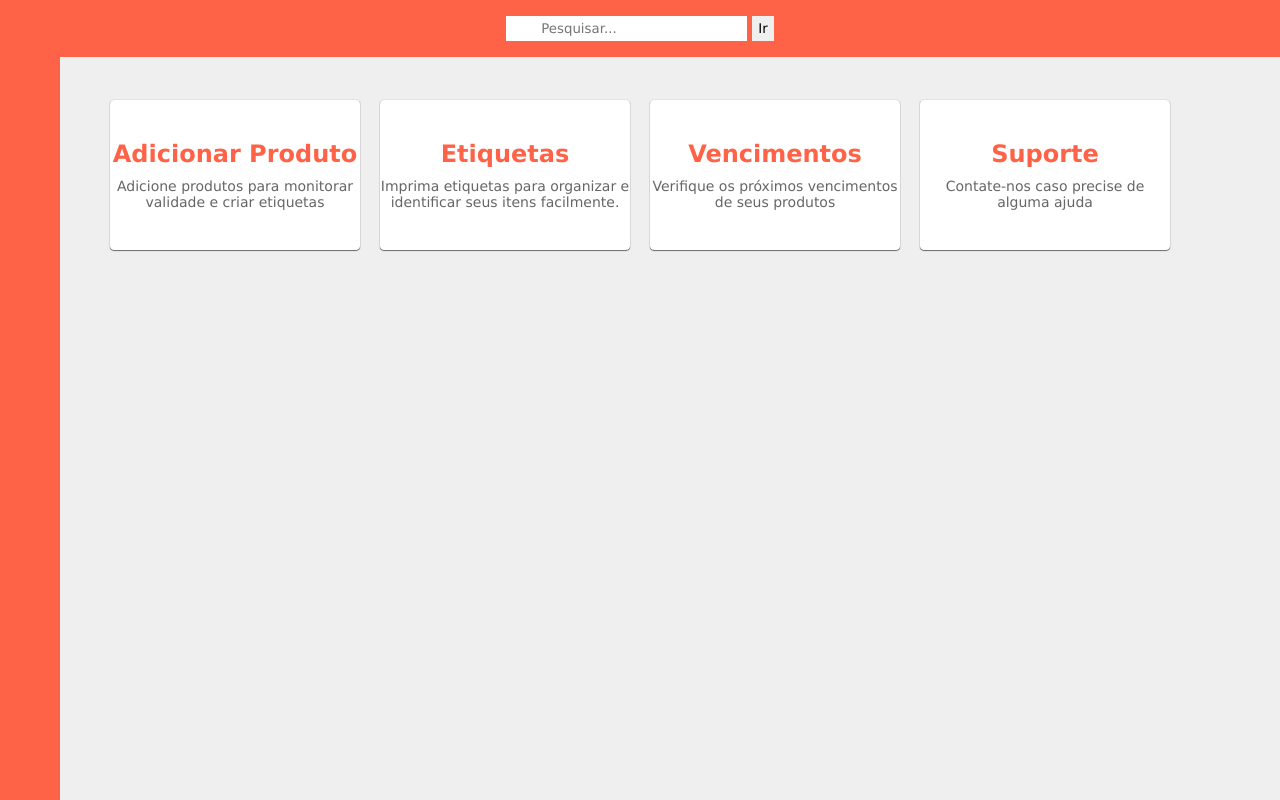
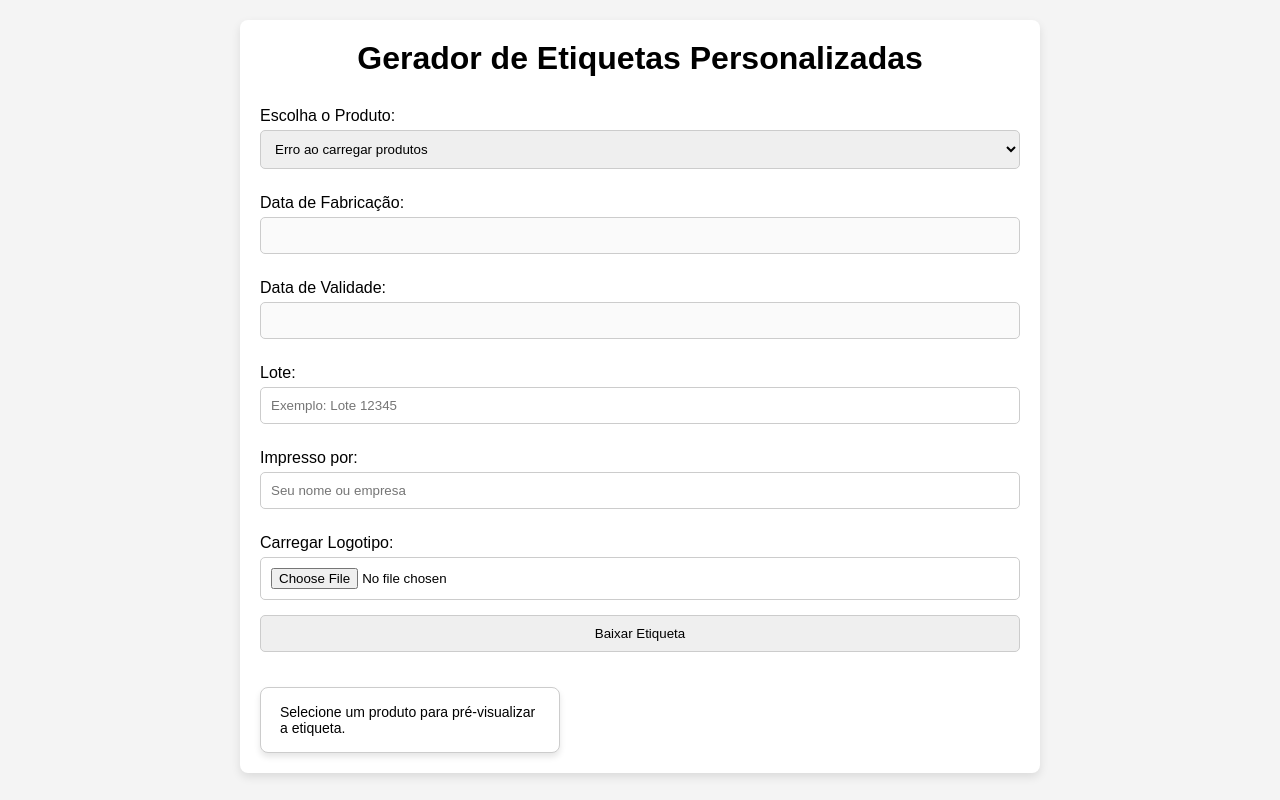
Before and after one commit to joaosdm/4Way-Print, a Flask app: page / in a window 1280 px wide. Run offline with Flask 3, Linux system fonts and the light colour scheme.

Commit message:
DataBase Create

```diff
--- a/app.py
+++ b/app.py
@@ -1,18 +1,37 @@
-from flask import Flask, render_template, request, redirect, url_for
+import os
+from flask import Flask, jsonify, render_template
+import sqlite3
 
 app = Flask(__name__)
 
+# Caminho para o banco de dados
+BASE_DIR = os.path.dirname(os.path.abspath(__file__))
+DB_PATH = os.path.join(BASE_DIR, 'data', 'products.db')
+
+# Função para buscar produtos no banco de dados
+def buscar_produtos():
+    try:
+        conn = sqlite3.connect(DB_PATH)
+        cursor = conn.cursor()
+        cursor.execute('SELECT id, nome, validade, lote FROM produtos')
+        produtos = cursor.fetchall()
+        conn.close()
+        return produtos
+    except sqlite3.Error as e:
+        print(f"Erro ao acessar o banco de dados: {e}")
+        return []
+
+# Rota para listar produtos
+@app.route('/produtos', methods=['GET'])
+def listar_produtos():
+    produtos = buscar_produtos()
+    if not produtos:
+        return jsonify({"error": "Nenhum produto encontrado no banco de dados."}), 404
+    return jsonify([{"id": p[0], "nome": p[1], "validade": p[2], "lote": p[3]} for p in produtos])
+
+# Rota para renderizar o HTML
 @app.route('/')
 def home():
-    return render_template('main.html')
-
-@app.route('/adicionar', methods=['GET', 'POST'])
-def adicionar_produto():
-    if request.method == 'POST':
-        nome = request.form['nome']
-        validade = request.form['validade']
-        print(f"Produto adicionado: {nome} com validade até {validade}")
-        return redirect(url_for('home'))
     return render_template('label.html')
 
 if __name__ == '__main__':
--- a/static/CSS/label.css
+++ b/static/CSS/label.css
@@ -1,3 +1,4 @@
+/* Reset básico */
 * {
     margin: 0;
     padding: 0;
@@ -47,42 +48,67 @@ input, select, button {
 }
 
 .label-container {
-    display: inline-block;
-    border-radius: 10px;
-    background-color: #e6e6e6;
-    margin-top: 20px;
-    border: 2px solid #ccc;
+    display: flex;
+    justify-content: center;
+    align-items: center;
+    width: 300px;
+    padding: 16px;
+    border-radius: 8px;
+    background-color: #fff;
+    box-shadow: 0 4px 6px rgba(0, 0, 0, 0.1);
+    border: 1px solid #ccc;
+    font-family: Arial, sans-serif;
 }
 
 .label {
-    padding: 20px;
+    width: 260px;
     font-size: 14px;
-    font-family: Arial, sans-serif;
     color: #000;
     text-align: left;
 }
 
-.label img {
-    max-width: 100px;
-    margin-top: 20px;
+#label-header h1 {
+    font-size: 1.5rem;
+    color: #000;
+    margin-bottom: 4px;
 }
 
-/* Tamanhos específicos para cada modelo de etiqueta */
-.etiqueta-produto {
-    width: 80mm;
-    height: 40mm;
+#label-header span {
+    font-size: 0.9rem;
+    color: #666;
 }
 
-.etiqueta-embalagem {
-    width: 100mm;
-    height: 35mm;
+.label-dates p {
+    font-size: 0.9rem;
+    margin: 4px 0;
+    color: #333;
+    font-weight: bold;
 }
 
-.etiqueta-venda {
-    width: 50mm;
-    height: 90mm;
+.label-footer {
+    display: flex;
+    justify-content: space-between;
+    align-items: center;
+    margin-top: 10px;
+    border-top: 1px solid #ccc;
+    padding-top: 10px;
 }
 
-#label-text {
-    margin-bottom: 20px;
+.responsavel p {
+    font-size: 0.8rem;
+    margin: 2px 0;
+    color: #444;
 }
+
+.qr-code img {
+    width: 60px;
+    height: 60px;
+}
+
+.lote {
+    text-align: right;
+    margin-top: 10px;
+    font-size: 0.9rem;
+    color: #000;
+    font-weight: bold;
+}
--- a/static/CSS/style.css
+++ b/static/CSS/style.css
@@ -208,3 +208,55 @@ body {
 }
 
 * { box-sizing: border-box; }
+
+
+.cards {
+    display: grid;
+    grid-template-columns: repeat(auto-fit, minmax(200px, 1fr)); /* Layout flexível */
+    gap: 20px; /* Espaçamento entre os cards */
+    padding: 20px;
+}
+
+.card {
+    background-color: #FFEBE5; /* Cor de fundo clara */
+    border: 2px solid #FF4500; /* Bordas */
+    border-radius: 10px;
+    text-align: center;
+    text-decoration: none;
+    color: #333; /* Cor do texto */
+    padding: 20px;
+    transition: transform 0.2s ease, box-shadow 0.2s ease;
+}
+
+.card:hover {
+    transform: scale(1.05); /* Efeito de zoom */
+    box-shadow: 0 4px 8px rgba(0, 0, 0, 0.2); /* Sombra */
+}
+
+.card .box h2 {
+    font-size: 1.5rem;
+    margin-bottom: 10px;
+}
+
+.card .box p {
+    font-size: 1rem;
+    color: #666;
+}
+
+
+ /*responsavidade*/
+@media (max-width: 768px) {
+    .menu-lateral {
+        width: 100%;
+        height: auto;
+    }
+
+    .main-page .content {
+        margin-left: 0;
+    }
+
+    .label-page .container {
+        width: 100%;
+    }
+}
+*/
--- a/static/JS/script.js
+++ b/static/JS/script.js
@@ -1,122 +1,59 @@
-const produtos = [
-    { nome: "Morango", prazoValidadeDias: 7 },
-    { nome: "Maçã", prazoValidadeDias: 10 },
-    { nome: "Pera", prazoValidadeDias: 12 },
-    { nome: "Banana", prazoValidadeDias: 5 }
-];
-
+document.addEventListener('DOMContentLoaded', async function () {
     const produtosSelect = document.getElementById('produtos');
     const dataFabricacaoInput = document.getElementById('data-fabricacao');
     const dataValidadeInput = document.getElementById('data-validade');
     const loteInput = document.getElementById('lote');
     const impressoPorInput = document.getElementById('impresso-por');
-const logoInput = document.getElementById('logo');
-const labelContainer = document.getElementById('label-container');
-const labelText = document.getElementById('label-text');
-const labelLogo = document.getElementById('label-logo');
-const downloadBtn = document.getElementById('download-btn');
+    const labelText = document.getElementById('label');
 
-// Verificar se os elementos estão carregados
-if (!produtosSelect || !downloadBtn) {
-    console.error("Algum elemento do DOM está faltando.");
-}
+    // Função para buscar produtos da API
+    async function carregarProdutos() {
+        try {
+            const response = await fetch('/produtos');
+            if (!response.ok) throw new Error(`Erro ao carregar produtos: ${response.status}`);
 
-// Função para formatar a data no formato DD-MM-YYYY
-function formatarData(data) {
-    const dia = String(data.getDate()).padStart(2, '0');
-    const mes = String(data.getMonth() + 1).padStart(2, '0');
-    const ano = data.getFullYear();
-    return `${dia}/${mes}/${ano}`;
-}
+            const produtos = await response.json();
 
-// Preencher o campo de seleção com os produtos
+            // Adicionar produtos ao seletor
             produtos.forEach(produto => {
                 const option = document.createElement('option');
                 option.value = produto.nome;
-    option.textContent = produto.nome;
+                option.textContent = `${produto.nome} - Validade: ${produto.validade}`;
                 produtosSelect.appendChild(option);
             });
 
-// Função para calcular a data de validade
-function calcularDataValidade(prazoValidadeDias) {
-    const dataAtual = new Date();
-    const dataValidade = new Date(dataAtual);
-    dataValidade.setDate(dataAtual.getDate() + prazoValidadeDias);
-    return formatarData(dataValidade);
-}
-
-// Função para atualizar a pré-visualização da etiqueta
-function updateLabel() {
-    const produtoSelecionado = produtosSelect.value;
-    const produto = produtos.find(p => p.nome === produtoSelecionado);
-
-    if (!produto) return;
-
-    const nomeProduto = produto.nome;
-    const prazoValidadeDias = produto.prazoValidadeDias;
-
-    const dataFabricacaoFormatada = formatarData(new Date());
-    const dataValidade = calcularDataValidade(prazoValidadeDias);
-
-    dataFabricacaoInput.value = dataFabricacaoFormatada;
-    dataValidadeInput.value = dataValidade;
-
-    const labelContent = `
-        <strong>Nome do Produto:</strong> ${nomeProduto} <br>
-        <strong>Data de Fabricação:</strong> ${dataFabricacaoFormatada} <br>
-        <strong>Data de Validade:</strong> ${dataValidade} <br>
-        <strong>Lote:</strong> ${loteInput.value || 'Lote 12345'} <br>
-        <strong>Impresso por:</strong> ${impressoPorInput.value || 'Sua Empresa'}
-    `;
-    labelText.innerHTML = labelContent;
-
-    if (logoInput.files && logoInput.files[0]) {
-        const reader = new FileReader();
-        reader.onload = function (e) {
-            labelLogo.src = e.target.result;
-            labelLogo.style.display = 'block';
-        };
-        reader.readAsDataURL(logoInput.files[0]);
-    } else {
-        labelLogo.style.display = 'none';
+            console.log("Produtos carregados com sucesso.");
+        } catch (error) {
+            console.error("Erro ao carregar produtos:", error);
+            produtosSelect.innerHTML = `<option value="">Erro ao carregar produtos</option>`;
         }
     }
 
-// Atualizar a pré-visualização sempre que o produto, lote ou nome do impressor mudarem
+    // Função para atualizar a etiqueta
+    function updateLabel() {
+        const produtoSelecionado = produtosSelect.value;
+
+        if (!produtoSelecionado) {
+            labelText.innerHTML = `<p>Selecione um produto para visualizar a etiqueta.</p>`;
+            return;
+        }
+
+        const dataFabricacao = new Date().toLocaleDateString('pt-BR');
+
+        labelText.innerHTML = `
+            <h2>${produtoSelecionado}</h2>
+            <p><strong>Manipulação:</strong> ${dataFabricacao}</p>
+            <p><strong>Validade:</strong> ${dataValidadeInput.value || 'N/A'}</p>
+            <p><strong>Resp.:</strong> ${impressoPorInput.value || 'Sua Empresa'}</p>
+            <p><strong>Lote:</strong> ${loteInput.value || 'N/A'}</p>
+        `;
+    }
+
+    // Adicionar eventos para atualizar a etiqueta
     produtosSelect.addEventListener('change', updateLabel);
     loteInput.addEventListener('input', updateLabel);
     impressoPorInput.addEventListener('input', updateLabel);
-logoInput.addEventListener('change', updateLabel);
 
-// Função para gerar o download da etiqueta como imagem
-downloadBtn.addEventListener('click', () => {
-    const canvas = document.createElement('canvas');
-    canvas.width = labelContainer.offsetWidth;
-    canvas.height = labelContainer.offsetHeight;
-    const ctx = canvas.getContext('2d');
-
-    // Desenhar conteúdo da etiqueta no canvas
-    ctx.fillStyle = '#000';
-    ctx.font = '14px Arial';
-    ctx.textAlign = 'left';
-    ctx.textBaseline = 'top';
-    ctx.fillText(labelText.innerText, 10, 20);
-
-    // Adicionar logo se existir
-    if (labelLogo.src) {
-        const logoImg = new Image();
-        logoImg.src = labelLogo.src;
-        logoImg.onload = function () {
-            ctx.drawImage(logoImg, canvas.width - 120, canvas.height - 80, 100, 40);
-            const link = document.createElement('a');
-            link.download = 'etiqueta.png';
-            link.href = canvas.toDataURL('image/png');
-            link.click();
-        };
-    } else {
-        const link = document.createElement('a');
-        link.download = 'etiqueta.png';
-        link.href = canvas.toDataURL('image/png');
-        link.click();
-    }
+    // Carregar os produtos ao carregar a página
+    await carregarProdutos();
 });
--- a/templates/label.html
+++ b/templates/label.html
@@ -38,19 +38,15 @@
         </div>
 
         <div class="preview">
-            <h2>Pré-visualização da Etiqueta</h2>
             <div id="label-container" class="label-container">
                 <div id="label" class="label">
-                    <div id="label-text">
-                        <!-- Conteúdo da etiqueta será atualizado aqui -->
-                    </div>
-                        <img id="label-logo" src="" alt="Logotipo" style="display:none;">
+                    <p>Selecione um produto para pré-visualizar a etiqueta.</p>
                 </div>
             </div>
         </div>
     </div>
 
-    <!-- Importando o JavaScript no final do body -->
-    <script src="{{ url_for('static', filename='JS/script.js') }}"></script>
+    <!-- Importando o JavaScript -->
+    <script src="{{ url_for('static', filename='js/script.js') }}"></script>
 </body>
 </html>
--- a/templates/main.html
+++ b/templates/main.html
@@ -7,8 +7,7 @@
     <link rel="stylesheet" type="text/css" href="{{ url_for('static', filename='css/style.css') }}">
     <link rel="icon" href="path/to/icon.png" type="image/png">
 </head>
-<body>
-
+<body class="main-page">
     <!-- Menu Lateral -->
     <div class="menu-lateral">
         <a href="#" class="menu-item">
@@ -26,10 +25,10 @@
     </div>
 
     <div class="container">
+        <!-- Cabeçalho -->
         <header class="header">
             <nav class="nav">
                 <div class="search">
-                    <label for="search-box" class="visually-hidden"></label>
                     <input type="text" id="search-box" placeholder="Pesquisar...">
                     <button type="submit" aria-label="Ir">Ir</button>
                 </div>
@@ -38,8 +37,8 @@
 
         <!-- Conteúdo Central -->
         <main class="content">
+            <!-- Botões Gerais -->
             <section class="cards">
-                <!-- Novo Produto Card -->
                 <a href="/adicionar" class="card">
                     <div class="box">
                         <h2>Adicionar Produto</h2>
@@ -68,6 +67,28 @@
                     </div>
                 </a>
             </section>
+
+            <!-- Categorias de Produtos -->
+            <section class="cards">
+                <a href="/salao" class="card categoria-card">
+                    <div class="box">
+                        <i class="fas fa-store"></i>
+                        <h2>Salão</h2>
+                    </div>
+                </a>
+                <a href="/cozinha" class="card categoria-card">
+                    <div class="box">
+                        <i class="fas fa-utensils"></i>
+                        <h2>Cozinha</h2>
+                    </div>
+                </a>
+                <a href="/bar" class="card categoria-card">
+                    <div class="box">
+                        <i class="fas fa-wine-glass-alt"></i>
+                        <h2>Bar</h2>
+                    </div>
+                </a>
+            </section>
         </main>
     </div>
 </body>
```
Also changed, not shown: data/create_database.py (added, +31 -0 lines), data/viewdata.py (added, +23 -0 lines), data/products.db (added). Lines whose indentation alone changed are shown as unchanged.
